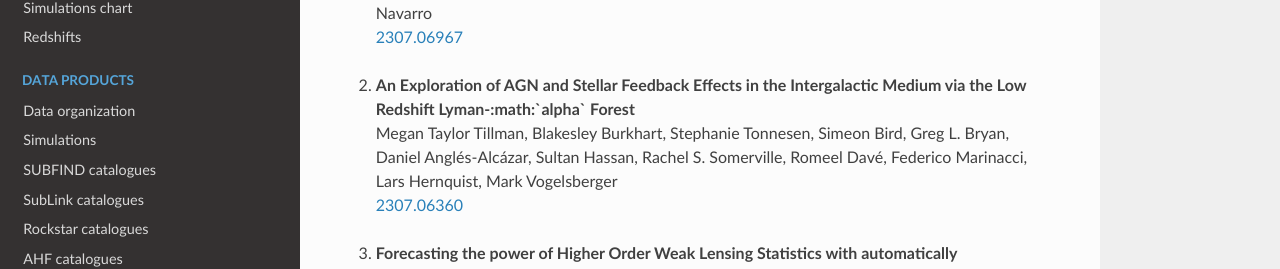
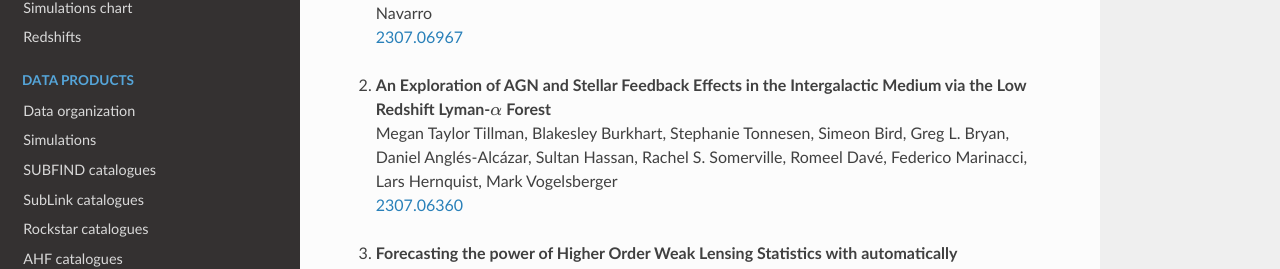
Before and after one commit to franciscovillaescusa/CAMELS, a Sphinx documentation site: the page built from docs/source/publications.rst, in a window 1280 px wide and 900 px high. Shown: the part 230-499 px from the top of the window. Built offline with Sphinx 7.4.7 and the Read the Docs theme 2.0.0, drawn with Linux system fonts in a browser that asks for light colours; pages that are not in the unit, such as notebooks, are missing from menus.

Commit message:
typo fixed

```diff
--- a/docs/source/publications.rst
+++ b/docs/source/publications.rst
@@ -6,7 +6,7 @@ Publications
    | Christopher C. Lovell, Sultan Hassan, Daniel Anglés-Alcázar, Greg Bryan, Giulio Fabbian, Shy Genel, ChangHoon Hahn, Kartheik Iyer, James Kwon, Natalí de Santi, Francisco Villaescusa-Navarro
    | `2307.06967 <https://arxiv.org/abs/2307.06967>`_
 
-#. | **An Exploration of AGN and Stellar Feedback Effects in the Intergalactic Medium via the Low Redshift Lyman-:math:`\alpha` Forest**
+#. | **An Exploration of AGN and Stellar Feedback Effects in the Intergalactic Medium via the Low Redshift Lyman-**:math:`\alpha` **Forest**
    | Megan Taylor Tillman, Blakesley Burkhart, Stephanie Tonnesen, Simeon Bird, Greg L. Bryan, Daniel Anglés-Alcázar, Sultan Hassan, Rachel S. Somerville, Romeel Davé, Federico Marinacci, Lars Hernquist, Mark Vogelsberger
    | `2307.06360 <https://arxiv.org/abs/2307.06360>`_
 
```
